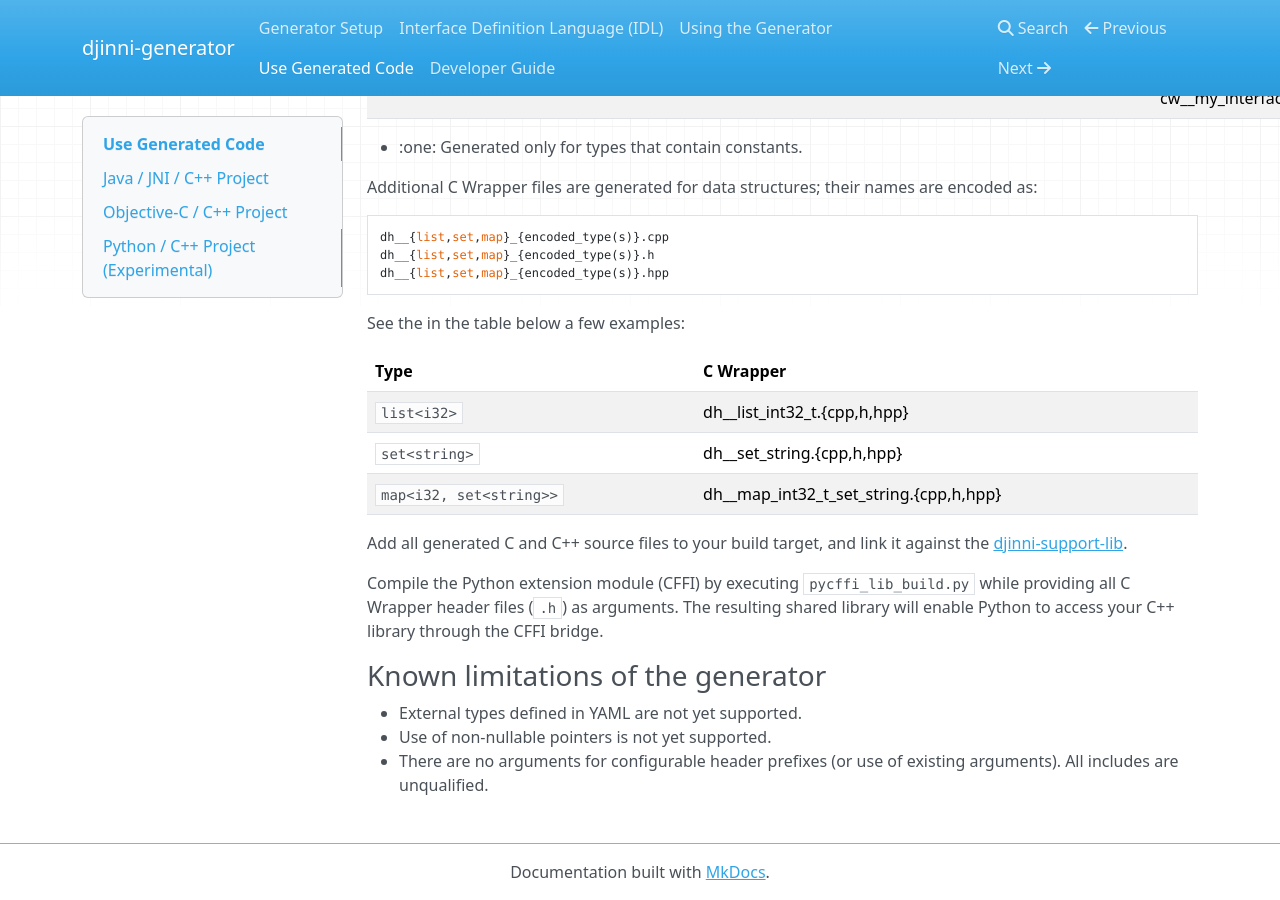
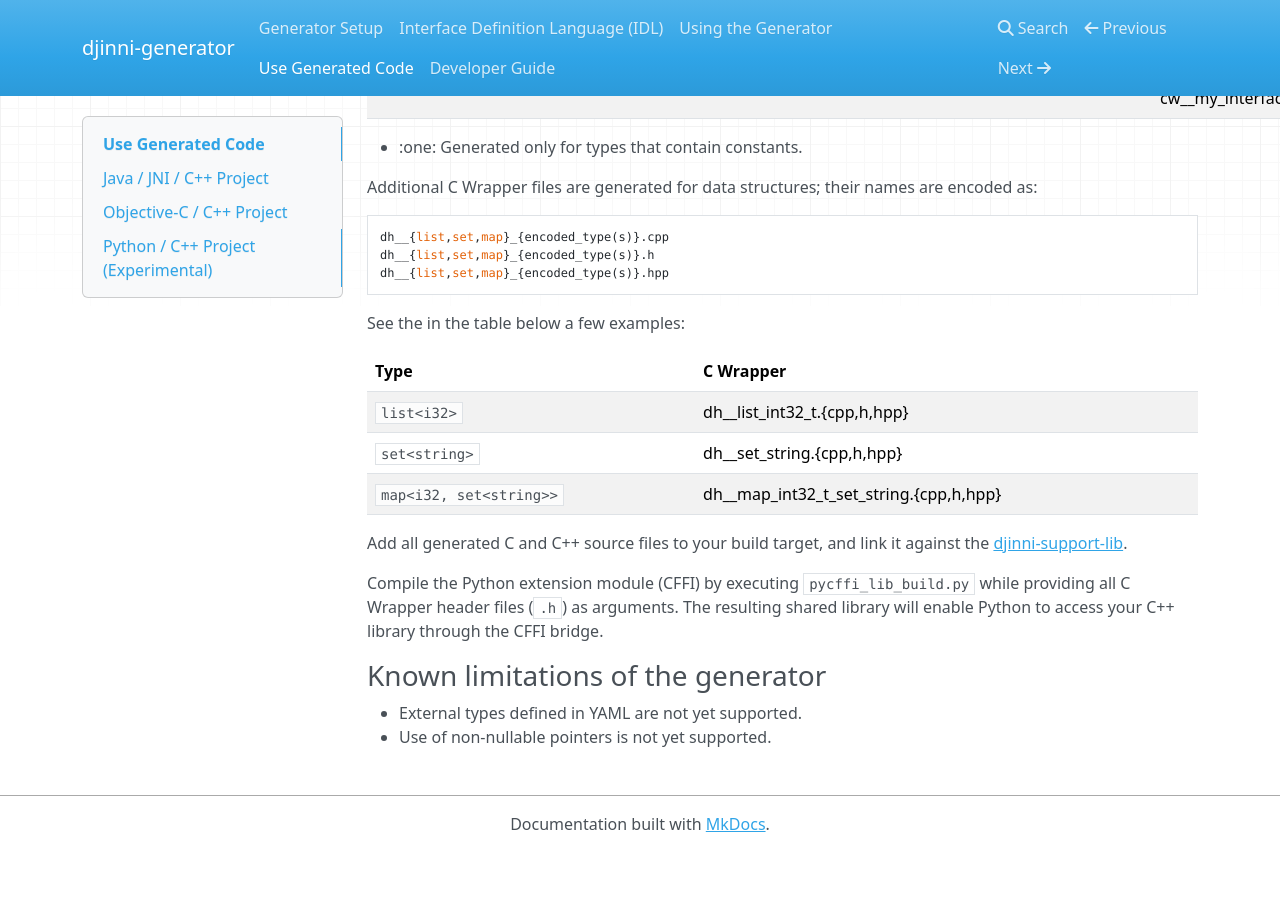
Before and after one commit to cross-language-cpp/djinni-generator, an MkDocs documentation site: the page built from docs/generated-code-usage.md, in a window 1280 px wide and 900 px high, scrolled down 2573 px. Built offline with MkDocs 1.6.1, drawn with Linux system fonts in a browser that asks for light colours; nearby versions of some CDN libraries; after the commit the page ends 3425 px from its top, so only the background shows below that.

Commit message:
Remove from doc limitation that no longer exists

```diff
--- a/docs/generated-code-usage.md
+++ b/docs/generated-code-usage.md
@@ -125,4 +125,3 @@ your C++ library through the CFFI bridge.
 
 * External types defined in YAML are not yet supported.
 * Use of non-nullable pointers is not yet supported.
-* There are no arguments for configurable header prefixes (or use of existing arguments).  All includes are unqualified.
```
